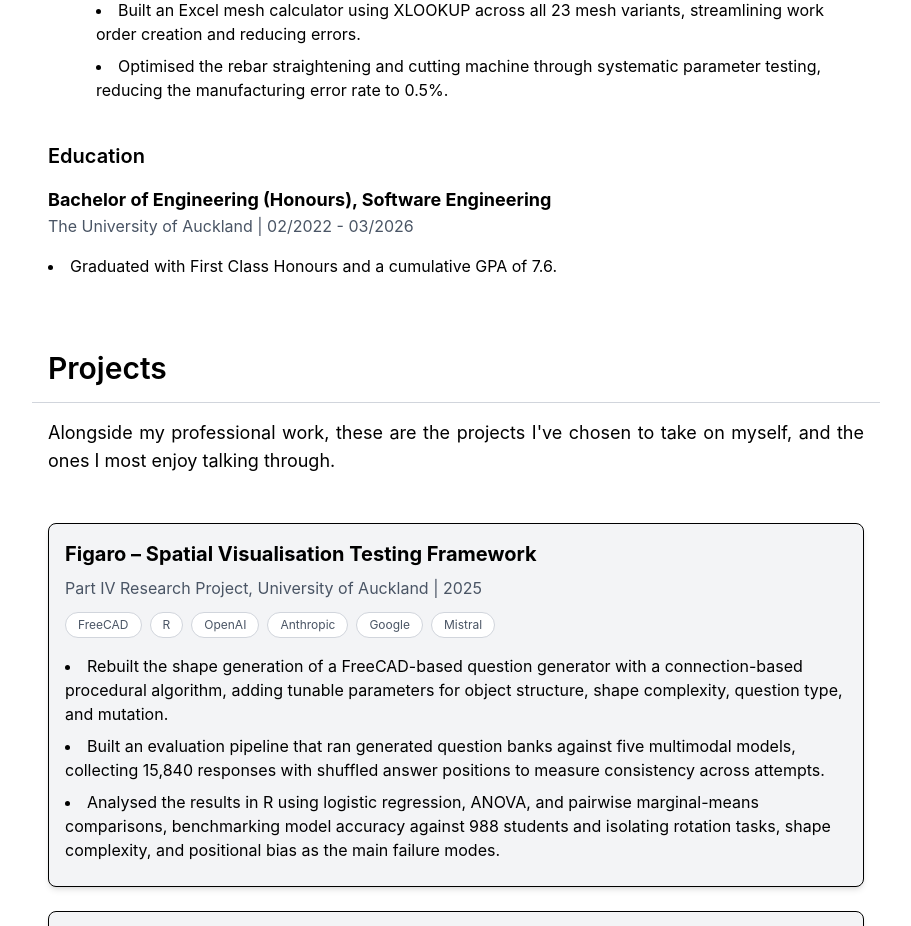
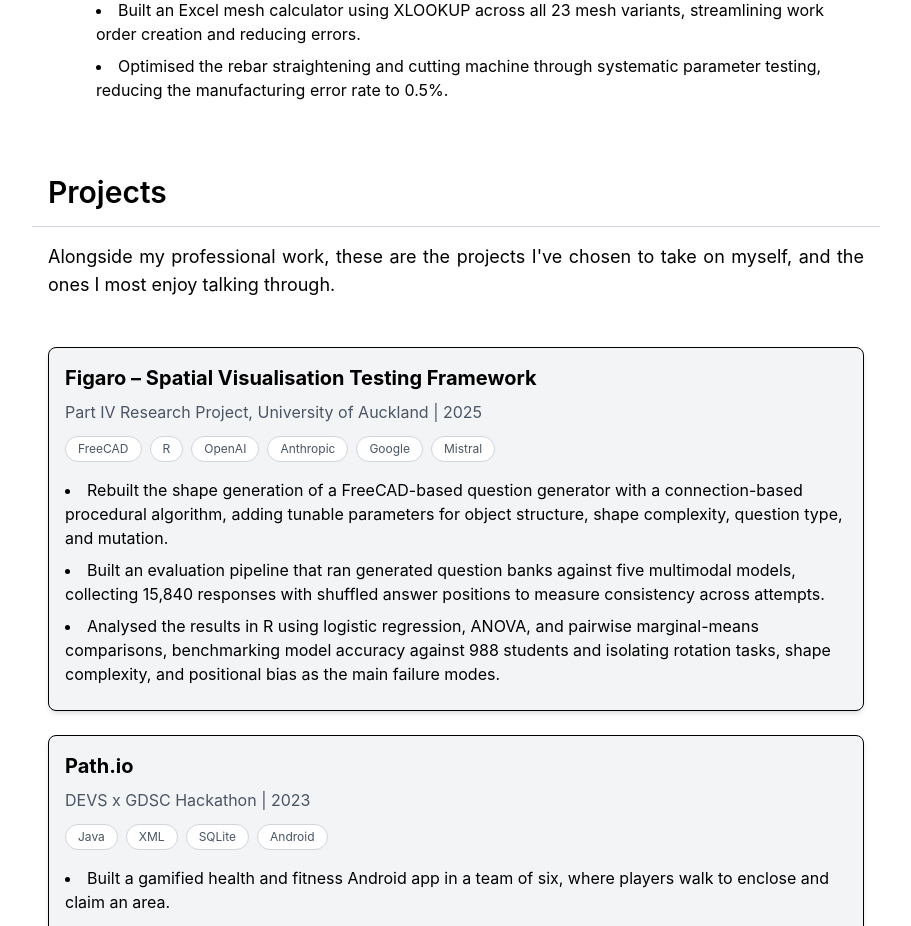
Before and after one commit to tom1dev/portfolio, a React (Vite) app: page / in a window 1280 px wide. Shown: the part 2820-3746 px from the top of the page, without its empty margins (316-1227 px from the left). Built offline with nearby package versions, Linux system fonts and the light colour scheme.

Commit message:
remove education section

```diff
--- a/src/components/MyExperience.tsx
+++ b/src/components/MyExperience.tsx
@@ -35,16 +35,6 @@ function MyExperience(){
                     </div>
                 </div>
             ))}
-        </div>
-
-        {/* Education */}
-        <h3 className="text-xl font-semibold px-4 pt-4">Education</h3>
-        <div className="p-4">
-            <JobCard
-                headerText={education.headerText}
-                subHeader={education.subHeader}
-                bulletPoints={education.bulletPoints}
-            />
         </div>
     </div>
     );
```
